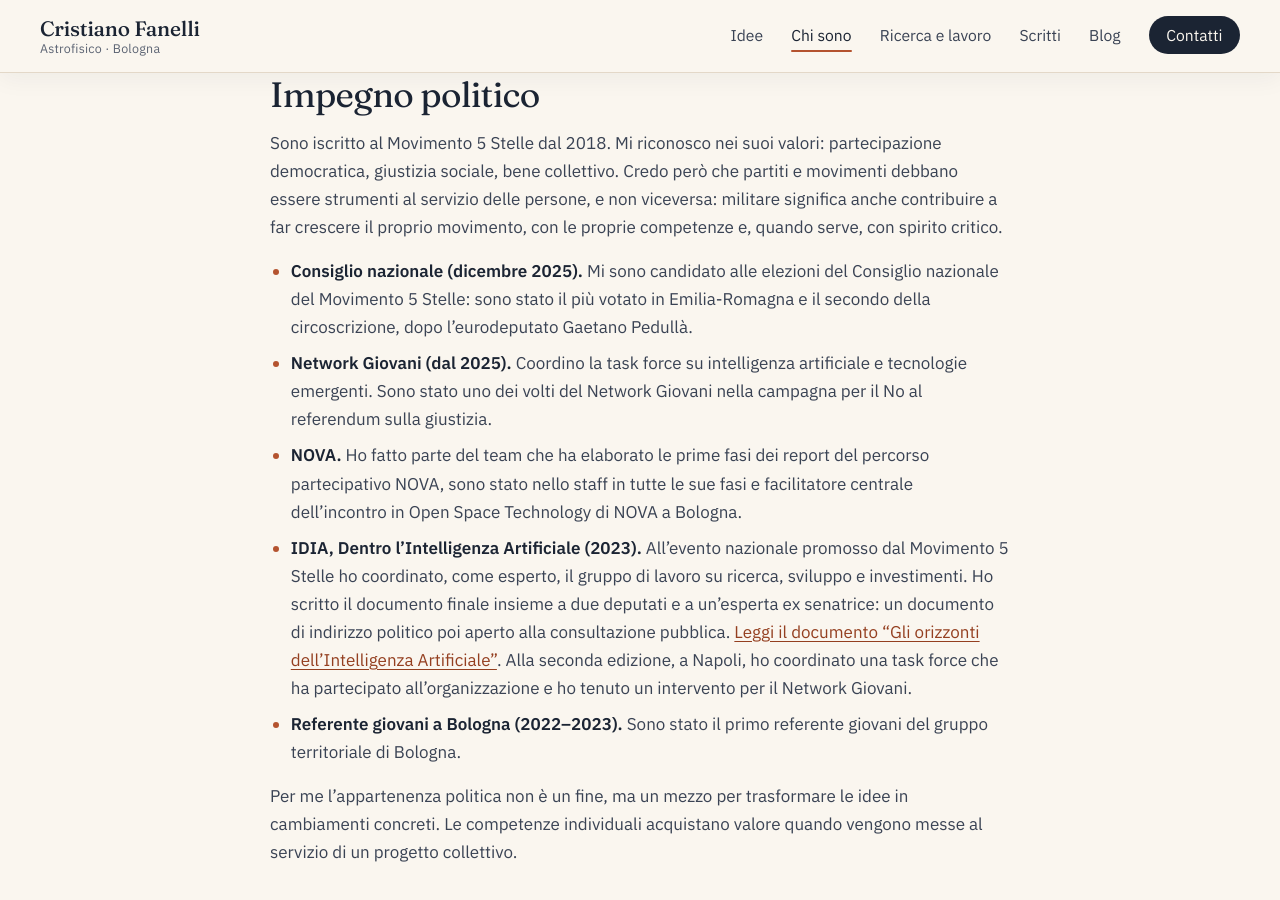
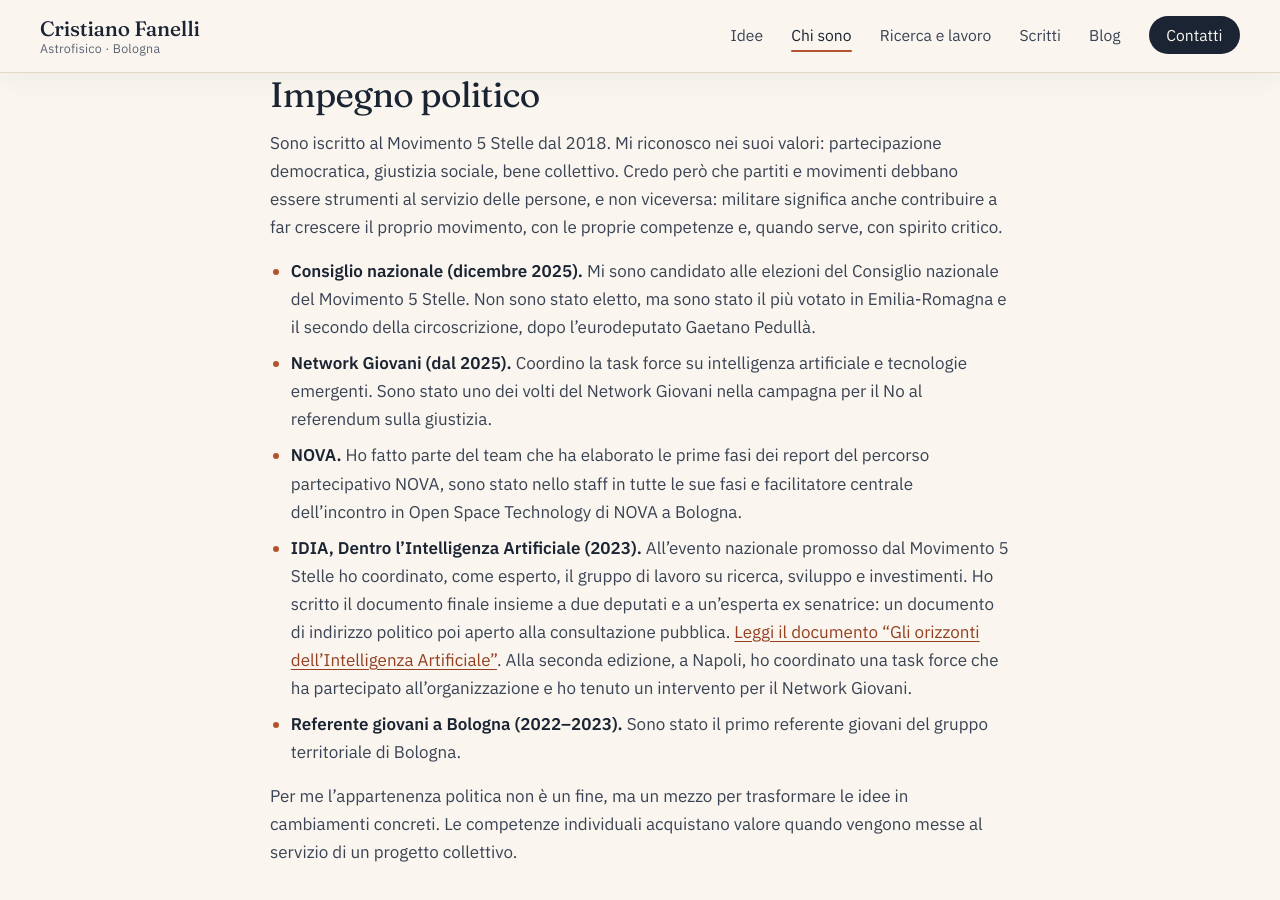
Before and after one commit to CrisWat/CrisWat.github.io, a Jekyll site: the page built from public-activity.md, in a window 1280 px wide and 900 px high, scrolled down 457 px. Built offline with Jekyll 4.4.1, drawn with Linux system fonts in a browser that asks for light colours.

Commit message:
Impegno pubblico: candidatura al Consiglio nazionale, non eletto
Co-Authored-By: Claude Opus 5.5 <noreply@anthropic.com>
Claude-Session: https://claude.ai/code/session_01Ky8ghPFD2B68RxWKdPv7vH

```diff
--- a/public-activity.md
+++ b/public-activity.md
@@ -13,7 +13,7 @@ intro: "Credo in una politica che non si limiti a parlare ai cittadini, ma che s
 
 Sono iscritto al Movimento 5 Stelle dal 2018. Mi riconosco nei suoi valori: partecipazione democratica, giustizia sociale, bene collettivo. Credo però che partiti e movimenti debbano essere strumenti al servizio delle persone, e non viceversa: militare significa anche contribuire a far crescere il proprio movimento, con le proprie competenze e, quando serve, con spirito critico.
 
-- **Consiglio nazionale (dicembre 2025).** Mi sono candidato alle elezioni del Consiglio nazionale del Movimento 5 Stelle: sono stato il più votato in Emilia-Romagna e il secondo della circoscrizione, dopo l'eurodeputato Gaetano Pedullà.
+- **Consiglio nazionale (dicembre 2025).** Mi sono candidato alle elezioni del Consiglio nazionale del Movimento 5 Stelle. Non sono stato eletto, ma sono stato il più votato in Emilia-Romagna e il secondo della circoscrizione, dopo l'eurodeputato Gaetano Pedullà.
 - **Network Giovani (dal 2025).** Coordino la task force su intelligenza artificiale e tecnologie emergenti. Sono stato uno dei volti del Network Giovani nella campagna per il No al referendum sulla giustizia.
 - **NOVA.** Ho fatto parte del team che ha elaborato le prime fasi dei report del percorso partecipativo NOVA, sono stato nello staff in tutte le sue fasi e facilitatore centrale dell'incontro in Open Space Technology di NOVA a Bologna.
 - **IDIA, Dentro l'Intelligenza Artificiale (2023).** All'evento nazionale promosso dal Movimento 5 Stelle ho coordinato, come esperto, il gruppo di lavoro su ricerca, sviluppo e investimenti. Ho scritto il documento finale insieme a due deputati e a un'esperta ex senatrice: un documento di indirizzo politico poi aperto alla consultazione pubblica. [Leggi il documento "Gli orizzonti dell'Intelligenza Artificiale"](https://www.movimento5stelle.eu/Documento-finale-IDIA.pdf). Alla seconda edizione, a Napoli, ho coordinato una task force che ha partecipato all'organizzazione e ho tenuto un intervento per il Network Giovani.
```
